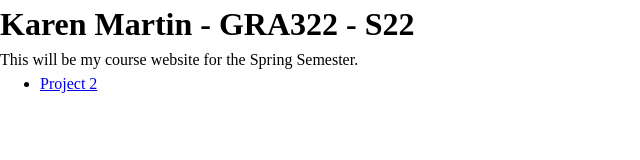
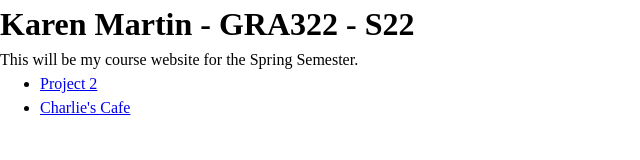
Before and after one commit to kmescamilla/gra322-s22, a plain HTML site: page index.html in a window 1280 px wide. Shown: the whole page, without its empty margins (0-640 px from the left). Drawn offline with Linux system fonts and the light colour scheme.

Commit message:
added Charlie's Cafe

```diff
--- a/index.html
+++ b/index.html
@@ -20,6 +20,9 @@
   <p> This will be my course website for the Spring Semester.</p>
   <ul>
       <li><a href= "/project-2/" title= "Project 2"> Project 2</a> </li>
+      <li><a href= "/charlies-cafe/" title= "Charlie's Website"> Charlie's Cafe</a> </li>
+
+
   <!-- Load Scripts -->
   <script src="js/scripts.js"></script>
 
```
